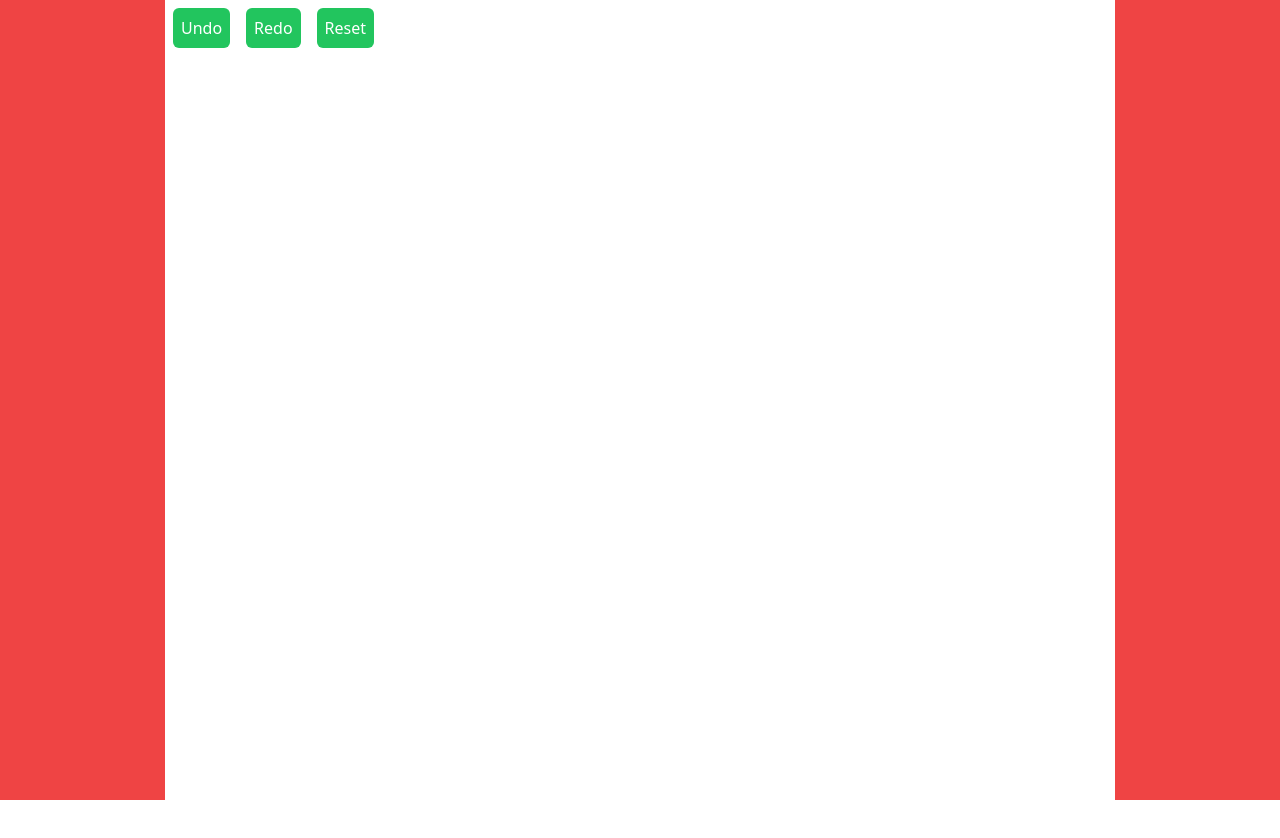
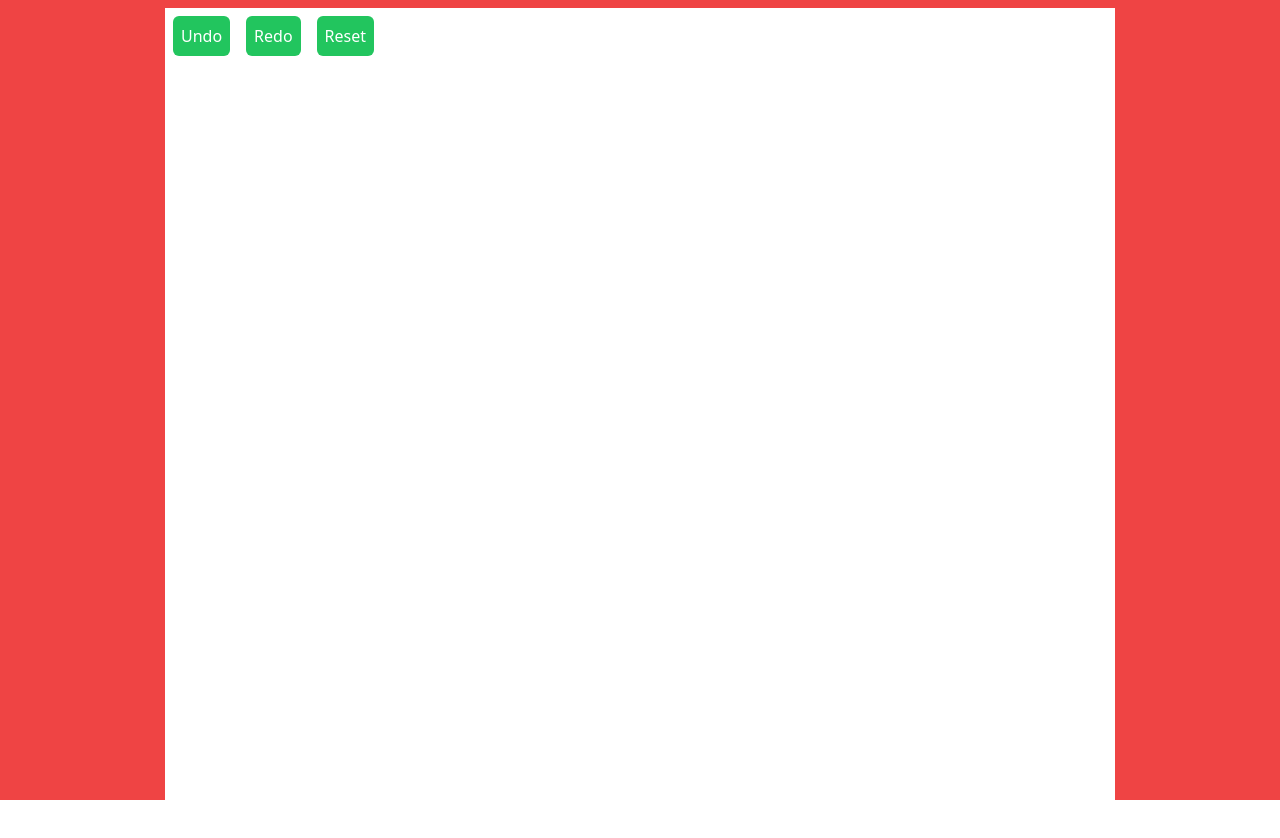
Before and after one commit to SofiaBargues/circles-game, a React (Vite) app: page / in a window 1280 px wide. Shown: the top 838 px of the page. Built offline with nearby package versions, Linux system fonts and the light colour scheme.

Commit message:
it's done!

```diff
--- a/src/App.tsx
+++ b/src/App.tsx
@@ -69,9 +69,8 @@ function App() {
   }
 
   return (
-    <div className="bg-red-500 flex justify-center h-screen relative">
+    <div className="bg-red-500 flex justify-center p-2 h-screen relative">
       <div className="bg-white w-[950px] h-[900px] m-auto ">
-        {" "}
         <div>
           <button
             onClick={handleUndo}
```
